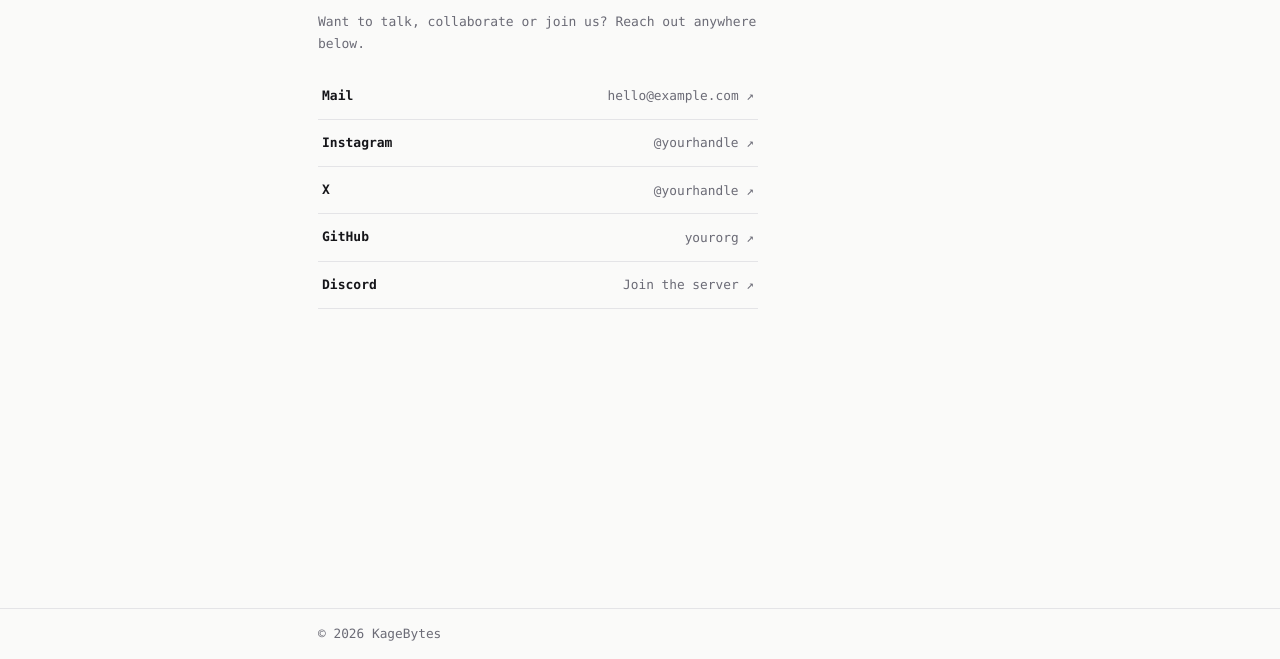
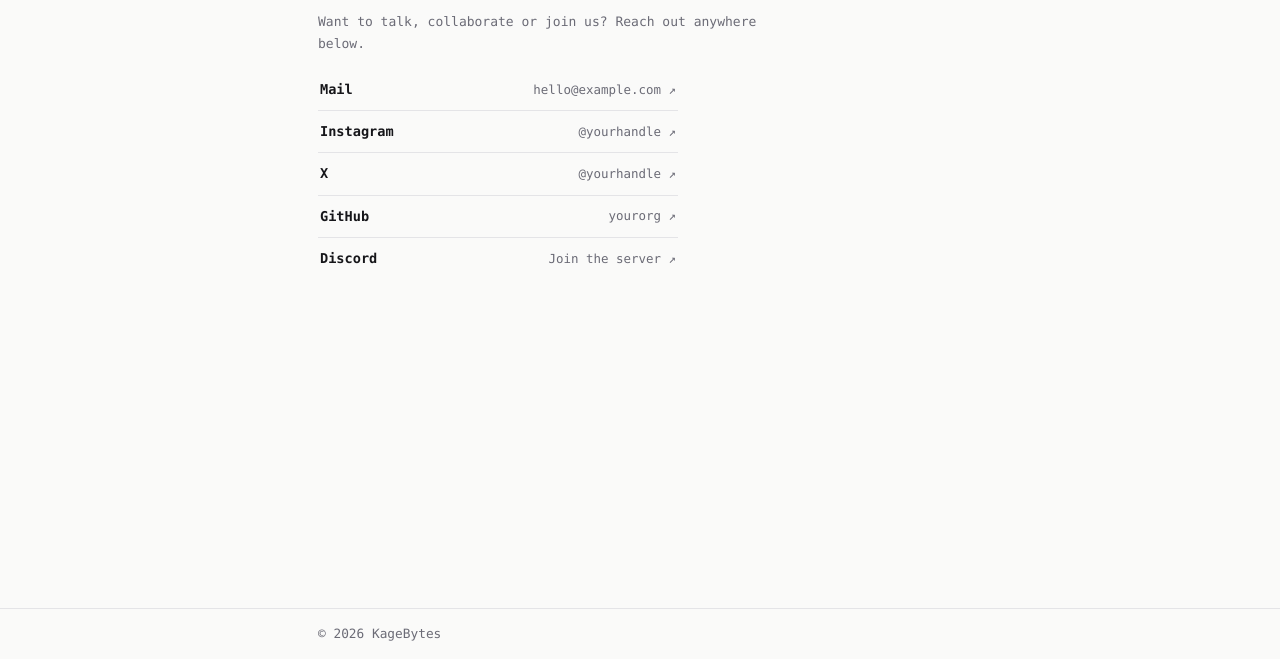
Before and after one commit to Kage-Bytes/KageBytes, a plain HTML site: page connect.html in a window 1280 px wide. Shown: the part 141-800 px from the top of the page. Drawn offline with Linux system fonts and the light colour scheme.

Commit message:
Update style.css

```diff
--- a/style.css
+++ b/style.css
@@ -228,20 +228,34 @@ p strong { color: var(--text); font-weight: 600; }
 .card .links a:hover { border-bottom-color: var(--accent); }
 
 /* ---------- contact links ---------- */
-.contacts { list-style: none; margin-top: 18px; max-width: 440px; }
+.contacts { list-style: none; margin-top: 14px; max-width: 360px; }
 
 .contacts a {
   display: flex;
   justify-content: space-between;
   align-items: center;
-  padding: 12px 4px;
+  gap: 12px;
+  padding: 9px 2px;
   border-bottom: 1px solid var(--border);
-  transition: padding 0.2s, color 0.2s;
+  font-size: 0.85rem;
+  transition: color 0.2s;
 }
 
-.contacts a:hover { padding-left: 12px; color: var(--accent); }
-.contacts .label { font-weight: 600; }
-.contacts .value { color: var(--muted); font-size: 0.8rem; }
+.contacts li:last-child a { border-bottom: none; }
+
+/* Hover effect only on devices with a real pointer, so it doesn't stick after a tap */
+@media (hover: hover) {
+  .contacts a:hover { color: var(--accent); }
+}
+
+.contacts .label { font-weight: 600; white-space: nowrap; }
+.contacts .value {
+  color: var(--muted);
+  font-size: 0.78rem;
+  text-align: right;
+  min-width: 0;
+  overflow-wrap: anywhere;
+}
 
 /* ---------- footer ---------- */
 footer { border-top: 1px solid var(--border); }
```
